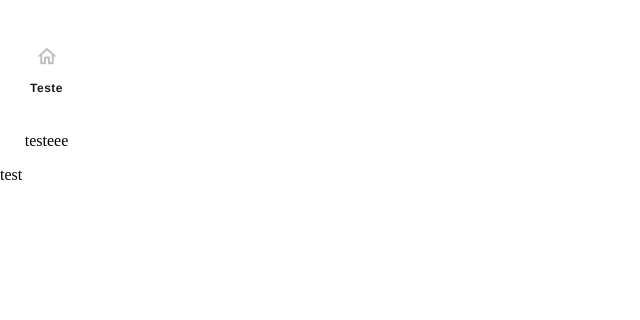
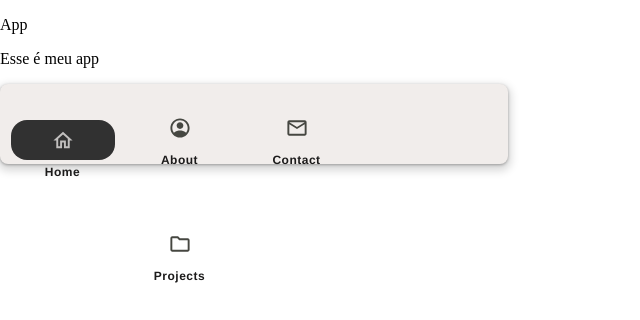
Before and after one commit to thiago186/portfoliov2, a React (Vite) app: page / in a window 1280 px wide. Shown: the top 320 px of the page, without its empty margins (0-640 px from the left). Built offline with nearby package versions, Linux system fonts and the light colour scheme.

Commit message:
🚧 navbar

```diff
--- a/src/App.jsx
+++ b/src/App.jsx
@@ -8,15 +8,13 @@ import Navbar from './components/Navbar/navbar';
 const App = () => {
   return (
     <div className="App">
-      <div className='icon-container'>
-        <IconContainer label='Teste' icon='src/assets/icons/home.svg' selected={false} />
-        <a>testeee</a>
+      <div>
+        <p>App</p>
+        <p>Esse é meu app</p>
       </div>
-      {/* <div className='navbar-page-container'>
+      <div className='navbar-page-container'>
         <Navbar />
-      </div> */}
-      <a>test</a>
-      <Outlet />
+      </div>
     </div>
   );
 };
--- a/src/components/NavButton/NavButton.css
+++ b/src/components/NavButton/NavButton.css
@@ -7,6 +7,7 @@
   align-items: center;
   gap: 4px;
   flex-shrink: 0;
+  cursor: pointer;
 }
 
 .icon-container {
@@ -27,7 +28,6 @@
   padding: 4px 20px;
   justify-content: center;
   align-items: center;
-
 }
 
 .selected {
@@ -45,6 +45,7 @@
   font-weight: 700;
   line-height: 16px; /* 133.333% */
   letter-spacing: 0.5px;
+  text-decoration: none; /* Add this line to remove the underline */
 }
 
 .svg-navicon {
--- a/src/components/Navbar/navbar.css
+++ b/src/components/Navbar/navbar.css
@@ -1,5 +1,4 @@
-/* src/components/navbar.css */
-.navbar {
+.navbar-container {
   display: flex;
   width: 476px;
   height: 80px;
@@ -7,32 +6,27 @@
   align-items: flex-start;
   gap: 24px;
   flex-shrink: 0;
+  border-radius: 8px;
+  background: var(--M3-sys-light-surface-container, #F1EDEB);
+  box-shadow: 0px 4px 8px 3px rgba(0, 0, 0, 0.15), 0px 1px 3px 0px rgba(0, 0, 0, 0.30);
 }
 
-.navbar-list {
-  list-style: none;
+.navbar-container a {
+  text-decoration: none; /* Add this line to remove the underline from links */
+  color: inherit; /* Ensure the text color is inherited */
   display: flex;
-  gap: 16px;
-  margin: 0;
-  padding: 0;
+  justify-content: center;
+  align-items: center;
+  flex-direction: column;
 }
 
-.navbar-item {
-  padding: 8px 16px;
+.segment1{
+  display: flex;
+  width: 5.8125rem;
+  padding: 0.75rem 0rem 1rem 0rem;
+  flex-direction: column;
+  justify-content: center;
+  align-items: center;
+  gap: 0.25rem;
+  flex-shrink: 0;
 }
-
-.navbar-link {
-  text-decoration: none;
-  color: white;
-  font-weight: bold;
-  display: flex;
-  align-items: center;
-}
-
-.navbar-link img {
-  margin-right: 8px;
-}
-
-.navbar-link:hover {
-  color: var(--secondary-color);
-}
--- a/src/components/Navbar/navbar.jsx
+++ b/src/components/Navbar/navbar.jsx
@@ -3,38 +3,28 @@ import React from 'react';
 import { Link } from 'react-router-dom';
 
 import './navbar.css';
+import NavButton from '../NavButton/NavButton';
 
 const Navbar = () => {
   return (
-    <nav className="navbar">
-      <ul className="navbar-list">
-        <li className="navbar-item">
-          <Link to="/" className="navbar-link">
-            <img src="src/assets/icons/home.svg" alt="Home" />
-            Home
-          </Link>
-        </li>
-        <li className="navbar-item">
-          <Link to="/profile" className="navbar-link">
-            <img src="/src/assets/icons/profile.svg"alt="Profile" />
-            Profile
-          </Link>
-        </li>
-        <li className="navbar-item">
-          <Link to="/projects" className="navbar-link">
-            <img src="/src/assets/icons/folder.svg" alt="Projects" />
-            Projects
-          </Link>
-        </li>
-        <li className="navbar-item">
-          <Link to="/contact" className="navbar-link">
-            <img src="//src/assets/icons/mail_outline.svg" alt="Contact Me" />
-            Contact Me
-          </Link>
-        </li>
-      </ul>
-    </nav>
-  );
-};
+    <div className='navbar-container'>
+      <div className='segment1'>
+        <Link to='/'>
+          <NavButton label='Home' icon='src/assets/icons/home.svg' selected={true} />
+        </Link>
+      </div>
+
+      <Link to='/about'>
+        <NavButton label='About' icon='src/assets/icons/profile.svg' selected={false} />
+      <Link to='/projects'>
+        <NavButton label='Projects' icon='src/assets/icons/folder.svg' selected={false} />
+      </Link>
+      </Link>
+      <Link to='/contact'>
+        <NavButton label='Contact' icon='src/assets/icons/mail_outline.svg' selected={false} />
+      </Link>
+    </div>
+  )
+}
 
 export default Navbar;
```
